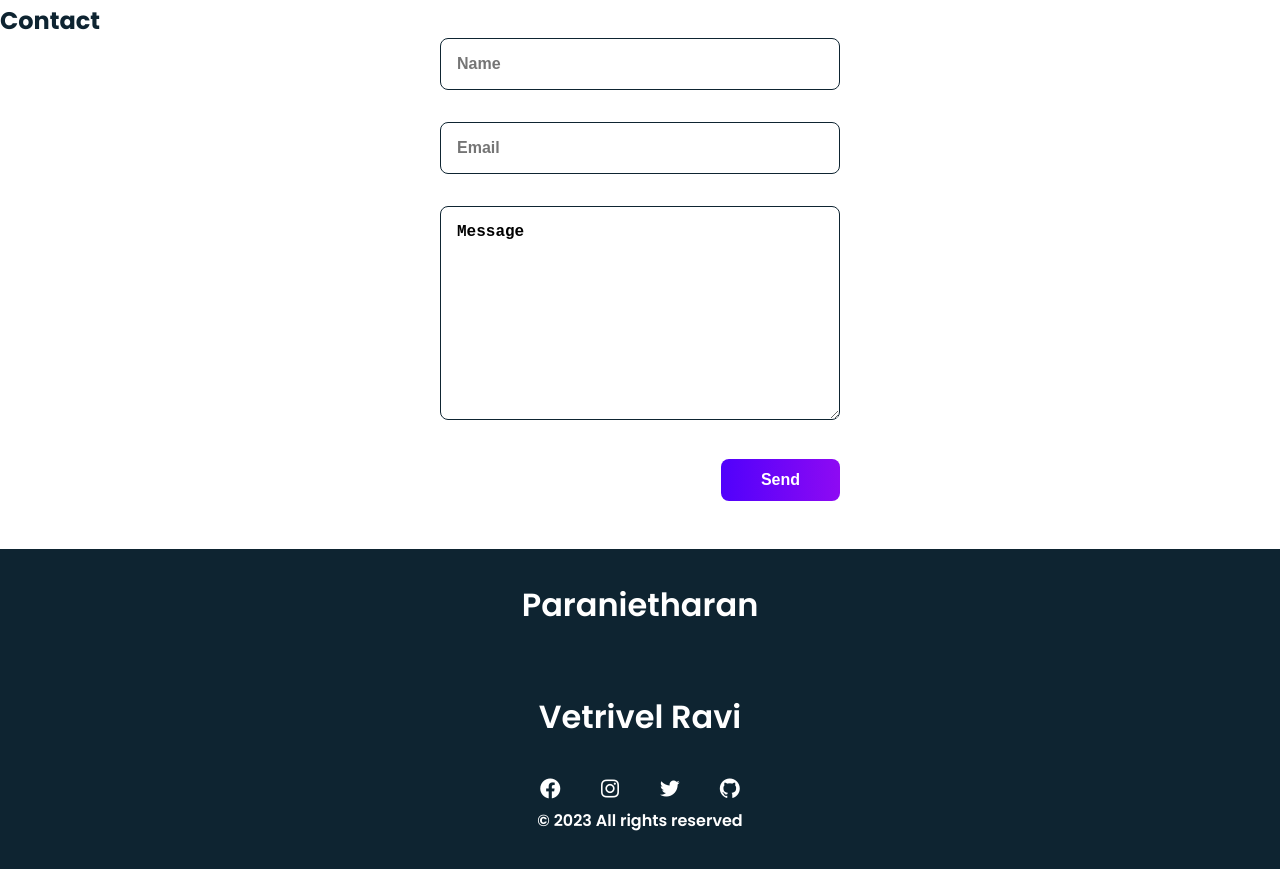
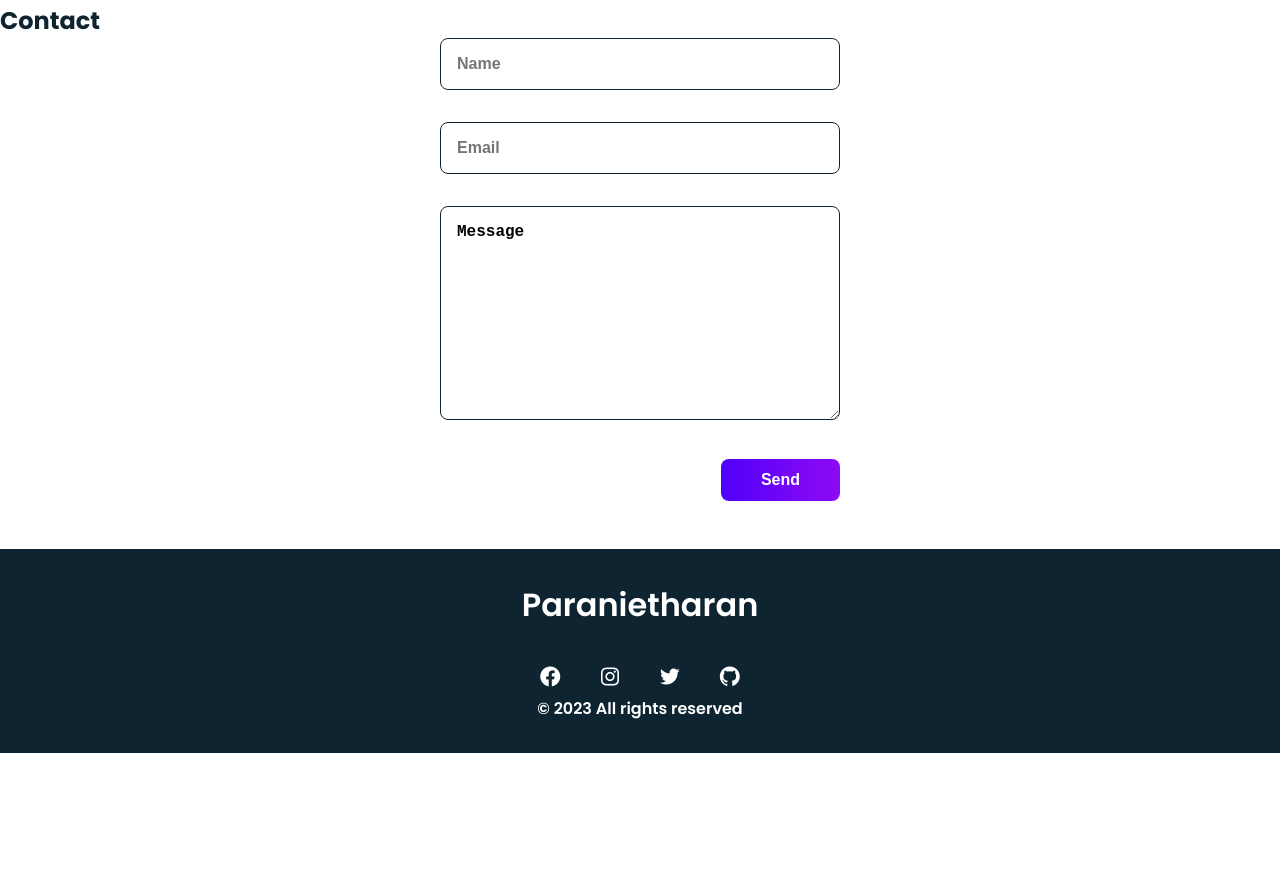
Before and after one commit to paranietharan74/HTML-CSS-Portfolio_Website, a plain HTML site: page index.html in a window 1280 px wide. Shown: the part 3641-4510 px from the top of the page. After the commit the page ends 4394 px from the top, so only its background shows below. Drawn offline with nearby package versions, Linux system fonts and the light colour scheme.

```diff
--- a/index.html
+++ b/index.html
@@ -250,9 +250,6 @@
     <div class="footer">
       <p class="footer_title" data-aos="fade-down">Paranietharan</p>
 
-      <footer class="footer">
-        <p class="footer_title" data-aos="fade-down">Vetrivel Ravi</p>
-
         <div class="footer_socials">
           <a
             href="#"
```
